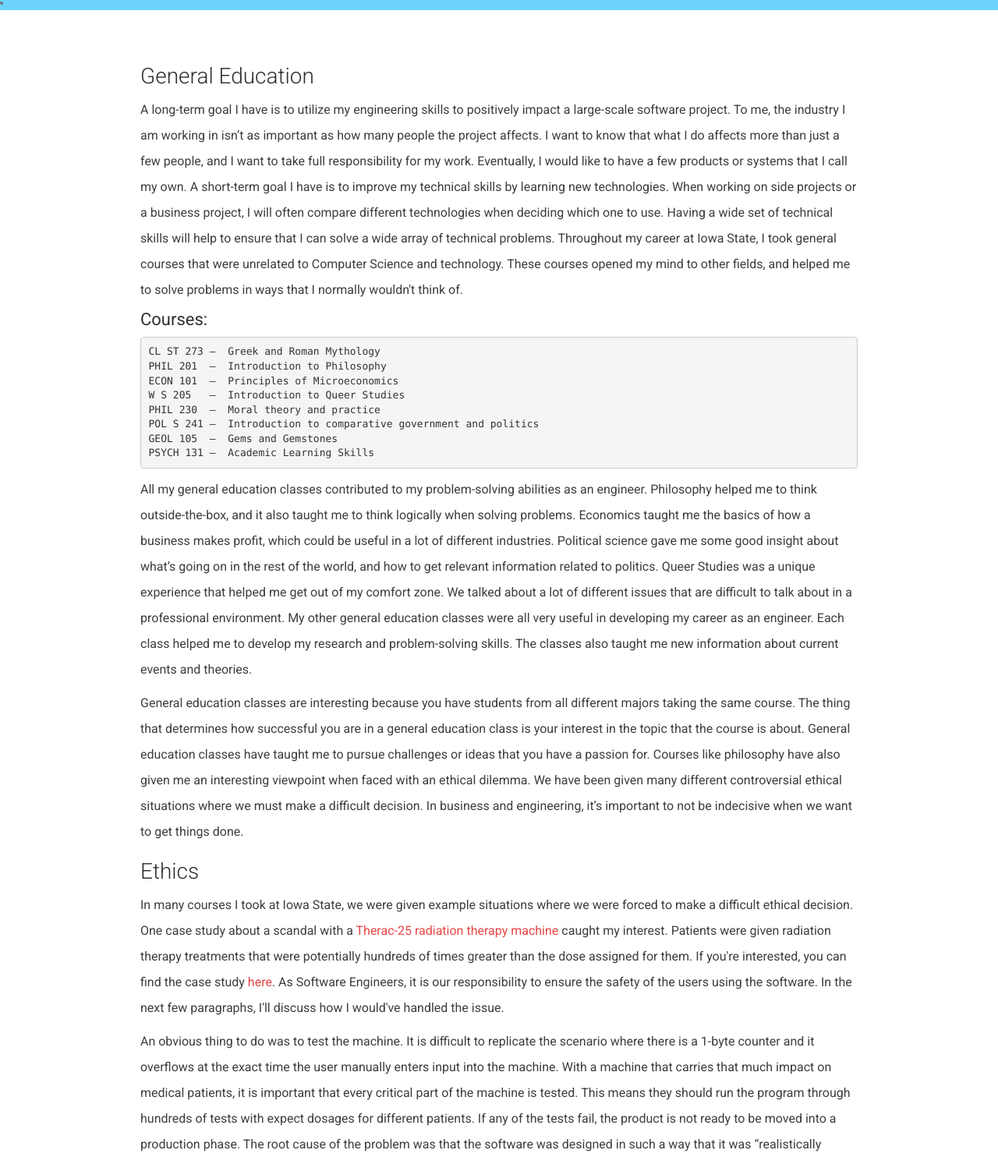
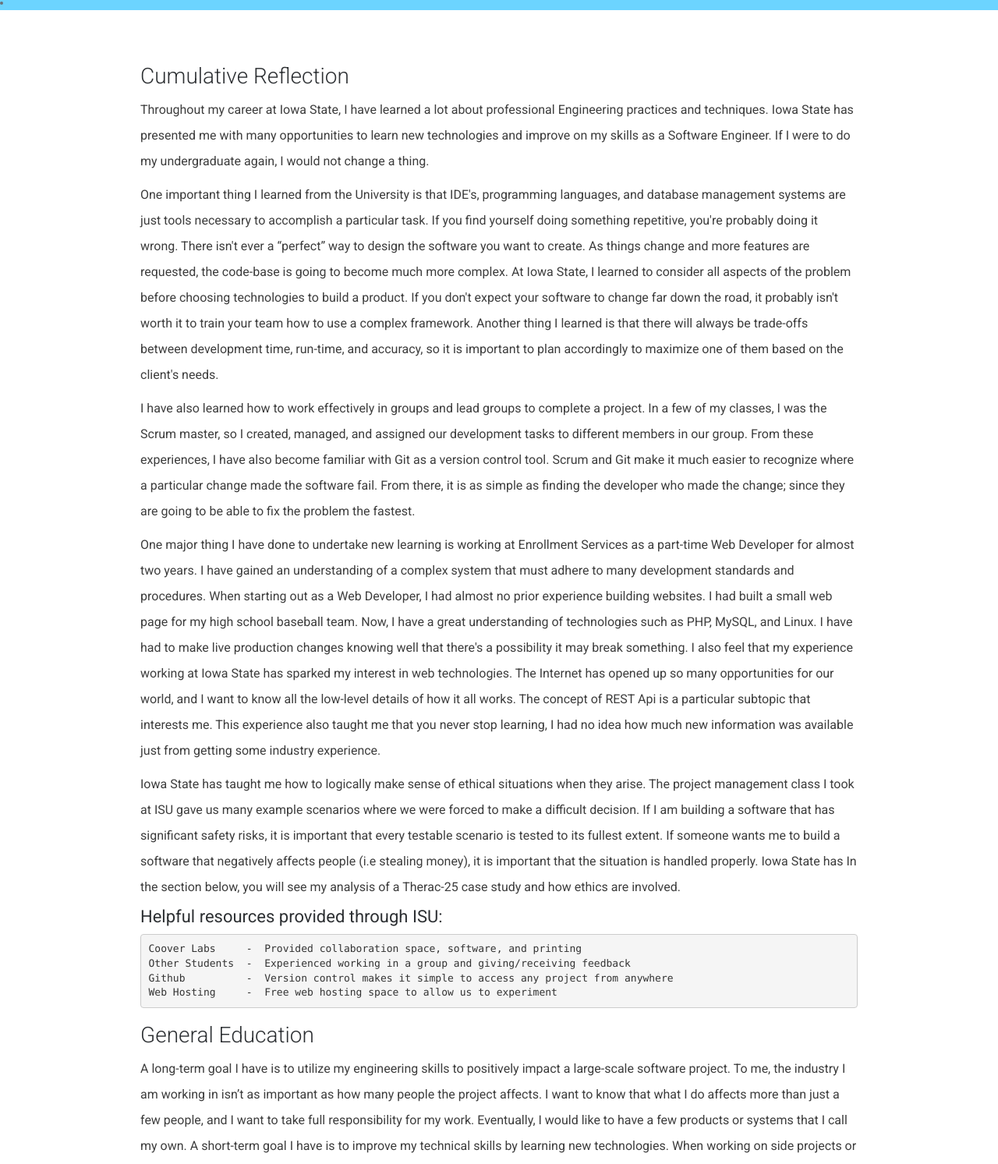
Before and after one commit to jkuczek15/jkuczek15.github.io, a plain HTML site: page education.html in a window 1280 px wide. Shown: the part 356-1849 px from the top of the page at 78% size. Drawn offline with nearby package versions, Linux system fonts and the light colour scheme.

Commit message:
added cumulative reflection

```diff
--- a/education.html
+++ b/education.html
@@ -53,6 +53,19 @@
 <section id="inner-description" class="section inner-description">
     <div class="container">
         <div class="col-md-10 col-md-offset-1">
+	    <h3>Cumulative Reflection</h3>
+	    <p>Throughout my career at Iowa State, I have learned a lot about professional Engineering practices and techniques. Iowa State has presented me with many opportunities to learn new technologies and improve on my skills as a Software Engineer. If I were to do my undergraduate again, I would not change a thing.</p>
+	    <p>One important thing I learned from the University is that IDE's, programming languages, and database management systems are just tools necessary to accomplish a particular task. If you find yourself doing something repetitive, you're probably doing it wrong. There isn't ever a “perfect” way to design the software you want to create. As things change and more features are requested, the code-base is going to become much more complex. At Iowa State, I learned to consider all aspects of the problem before choosing technologies to build a product. If you don't expect your software to change far down the road, it probably isn't worth it to train your team how to use a complex framework. Another thing I learned is that there will always be trade-offs between development time, run-time, and accuracy, so it is important to plan accordingly to maximize one of them based on the client's needs.</p>
+	    <p>I have also learned how to work effectively in groups and lead groups to complete a project. In a few of my classes, I was the Scrum master, so I created, managed, and assigned our development tasks to different members in our group. From these experiences, I have also become familiar with Git as a version control tool. Scrum and Git make it much easier to recognize where a particular change made the software fail. From there, it is as simple as finding the developer who made the change; since they are going to be able to fix the problem the fastest.</p>
+	    <p>One major thing I have done to undertake new learning is working at Enrollment Services as a part-time Web Developer for almost two years. I have gained an understanding of a complex system that must adhere to many development standards and procedures. When starting out as a Web Developer, I had almost no prior experience building websites. I had built a small web page for my high school baseball team. Now, I have a great understanding of technologies such as PHP, MySQL, and Linux. I have had to make live production changes knowing well that there's a possibility it may break something. I also feel that my experience working at Iowa State has sparked my interest in web technologies. The Internet has opened up so many opportunities for our world, and I want to know all the low-level details of how it all works. The concept of REST Api is a particular subtopic that interests me. This experience also taught me that you never stop learning, I had no idea how much new information was available just from getting some industry experience.</p>
+	    <p>Iowa State has taught me how to logically make sense of ethical situations when they arise. The project management class I took at ISU gave us many example scenarios where we were forced to make a difficult decision. If I am building a software that has significant safety risks, it is important that every testable scenario is tested to its fullest extent. If someone wants me to build a software that negatively affects people (i.e stealing money), it is important that the situation is handled properly. Iowa State has In the section below, you will see my analysis of a Therac-25 case study and how ethics are involved.</p>
+	<h4>Helpful resources provided through ISU:</h4>
+<pre>
+Coover Labs	-  Provided collaboration space, software, and printing
+Other Students	-  Experienced working in a group and giving/receiving feedback
+Github		-  Version control makes it simple to access any project from anywhere
+Web Hosting	-  Free web hosting space to allow us to experiment
+</pre>
             <h3>General Education</h3>
             <p>A long-term goal I have is to utilize my engineering skills to positively impact a large-scale software project. To me, the industry I am working in isn’t as important as how many people the project affects. I want to know that what I do affects more than just a few people, and I want to take full responsibility for my work. Eventually, I would like to have a few products or systems that I call my own. A short-term goal I have is to improve my technical skills by learning new technologies. When working on side projects or a business project, I will often compare different technologies when deciding which one to use. Having a wide set of technical skills will help to ensure that I can solve a wide array of technical problems. Throughout my career at Iowa State, I took general courses that were unrelated to Computer Science and technology. These courses opened my mind to other fields, and helped me to solve problems in ways that I normally wouldn't think of. </p>
             <h4>Courses:</h4>
```
